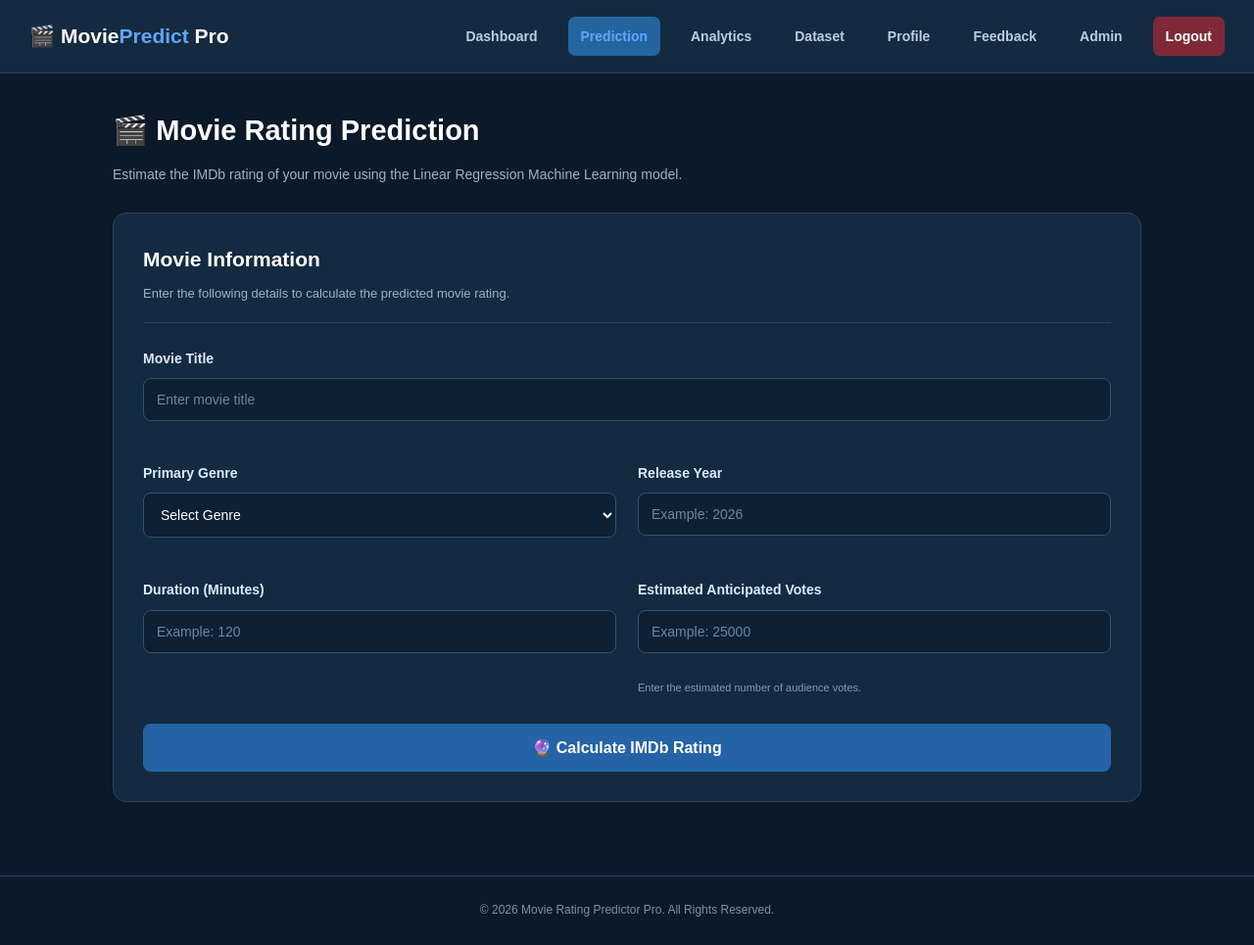
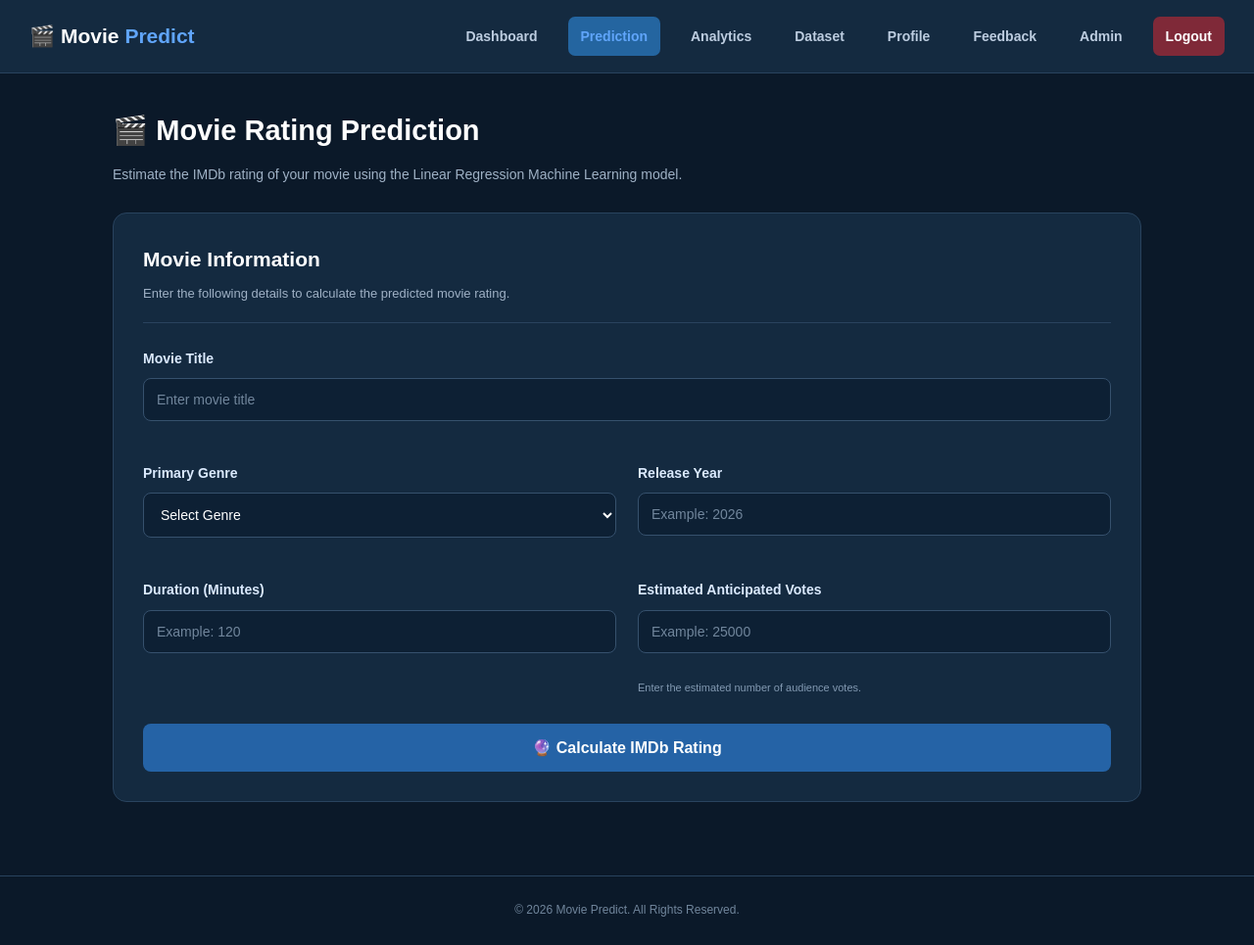
Before and after one commit to abhijnank/Movie-Rating-Prediction, a Flask app: page /prediction in a window 1280 px wide. Shown: the whole page at 98% size. Run offline with Flask 3, Linux system fonts and the light colour scheme; the visitor is signed in with stand-in values (Sample User, id 1); data that the repository does not hold is empty.

Commit message:
Refactor prediction.html for clarity and updates

```diff
--- a/templates/prediction.html
+++ b/templates/prediction.html
@@ -5,7 +5,7 @@
     <meta charset="UTF-8">
     <meta name="viewport" content="width=device-width, initial-scale=1.0">
 
-    <title>Movie Prediction | Movie Rating Predictor Pro</title>
+    <title>Movie Prediction | Movie Predict</title>
 
     <link rel="stylesheet"
           href="{{ url_for('static', filename='style.css') }}">
@@ -21,8 +21,6 @@
             color: #e2e8f0;
             font-family: Arial, sans-serif;
         }
-
-        /* NAVBAR */
 
         .navbar {
             background: #142a40;
@@ -70,8 +68,6 @@
             border-radius: 7px;
         }
 
-        /* MAIN CONTAINER */
-
         .container {
             max-width: 1100px;
             margin: auto;
@@ -99,8 +95,6 @@
             border-radius: 14px;
             padding: 30px;
         }
-
-        /* FORM */
 
         .card-heading {
             border-bottom: 1px solid #29435e;
@@ -189,8 +183,6 @@
             transform: translateY(-2px);
         }
 
-        /* ALERTS */
-
         .alert {
             padding: 13px;
             margin-bottom: 18px;
@@ -214,8 +206,6 @@
             color: #fde68a;
         }
 
-        /* PREDICTION RESULT */
-
         .result-section {
             text-align: center;
             padding: 20px 10px;
@@ -232,8 +222,6 @@
             font-size: 14px;
             margin-bottom: 25px;
         }
-
-        /* HALF MOON GAUGE */
 
         .gauge-wrapper {
             width: 320px;
@@ -321,8 +309,6 @@
             margin-top: 20px;
         }
 
-        /* RESULT BUTTONS */
-
         .result-buttons {
             display: flex;
             justify-content: center;
@@ -362,10 +348,16 @@
             transform: translateY(-2px);
         }
 
-        /* RESPONSIVE */
+        .footer {
+            text-align: center;
+            padding: 25px;
+            color: #71869c;
+            border-top: 1px solid #29435e;
+            margin-top: 40px;
+            font-size: 12px;
+        }
 
         @media(max-width: 700px) {
-
             .navbar {
                 padding: 17px;
             }
@@ -418,12 +410,10 @@
 
 <body>
 
-<!-- NAVIGATION -->
-
 <nav class="navbar">
 
     <div class="brand">
-        🎬 Movie<span>Predict</span> Pro
+        🎬 Movie <span>Predict</span>
     </div>
 
     <div class="nav-links">
@@ -454,9 +444,6 @@
 
 </nav>
 
-
-<!-- MAIN CONTENT -->
-
 <div class="container">
 
     <div class="page-heading">
@@ -470,12 +457,7 @@
 
     </div>
 
-
-    <!-- PREDICTION CARD -->
-
     <div class="prediction-card">
-
-        <!-- FLASH MESSAGES -->
 
         {% with messages = get_flashed_messages(with_categories=true) %}
 
@@ -489,7 +471,6 @@
 
         {% endwith %}
 
-
         {% if predicted_rating is not none %}
 
             {% set rating_value = predicted_rating|float %}
@@ -500,9 +481,6 @@
                 {% set rating_value = 10 %}
             {% endif %}
 
-
-            <!-- PREDICTION COMPLETED -->
-
             <div class="result-section">
 
                 <h2 class="result-heading">
@@ -512,9 +490,6 @@
                 <p class="result-description">
                     Your movie's estimated IMDb rating is ready.
                 </p>
-
-
-                <!-- HALF MOON GAUGE -->
 
                 <div class="gauge-wrapper">
 
@@ -538,11 +513,9 @@
 
                 </div>
 
-
                 <div class="rating-status">
                     ⭐ Predicted IMDb Rating
                 </div>
-
 
                 <p class="result-message">
                     The machine learning model has successfully
@@ -550,9 +523,6 @@
                     <br>
                     You can predict another movie or return to your dashboard.
                 </p>
-
-
-                <!-- BUTTONS -->
 
                 <div class="result-buttons">
 
@@ -570,11 +540,7 @@
 
             </div>
 
-
         {% else %}
-
-
-            <!-- PREDICTION FORM -->
 
             <div class="card-heading">
 
@@ -587,13 +553,10 @@
 
             </div>
 
-
             <form method="POST"
                   action="{{ url_for('prediction') }}">
 
                 <div class="form-grid">
-
-                    <!-- MOVIE TITLE -->
 
                     <div class="form-group full-width">
 
@@ -610,9 +573,6 @@
                         >
 
                     </div>
-
-
-                    <!-- GENRE -->
 
                     <div class="form-group">
 
@@ -638,9 +598,6 @@
 
                     </div>
 
-
-                    <!-- RELEASE YEAR -->
-
                     <div class="form-group">
 
                         <label for="year">
@@ -659,9 +616,6 @@
 
                     </div>
 
-
-                    <!-- DURATION -->
-
                     <div class="form-group">
 
                         <label for="duration_mins">
@@ -679,9 +633,6 @@
                         >
 
                     </div>
-
-
-                    <!-- VOTES -->
 
                     <div class="form-group">
 
@@ -706,13 +657,11 @@
 
                 </div>
 
-
                 <button type="submit" class="predict-btn">
                     🔮 Calculate IMDb Rating
                 </button>
 
             </form>
-
 
         {% endif %}
 
@@ -720,12 +669,9 @@
 
 </div>
 
-
-<!-- FOOTER -->
-
 <footer class="footer">
 
-    © 2026 Movie Rating Predictor Pro.
+    © 2026 Movie Predict.
     All Rights Reserved.
 
 </footer>
```
